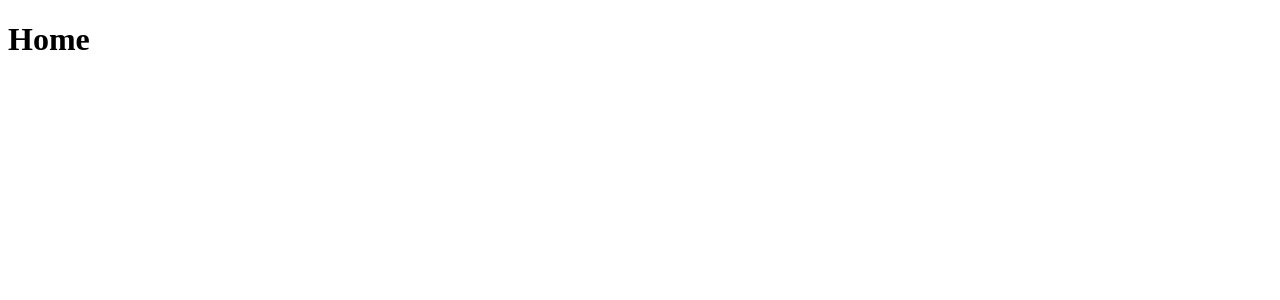
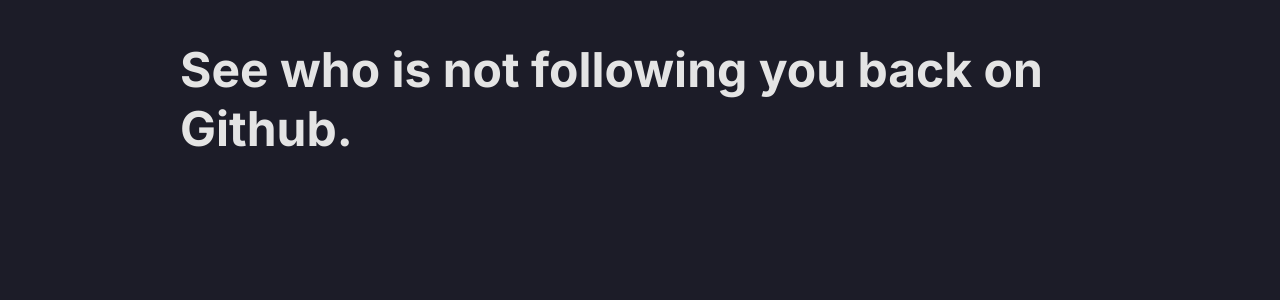
Before and after one commit to ayrtonbsouza/github-unfollowers, a React (Create React App) app: page / in a window 1280 px wide. Shown: the top 300 px of the page. Built offline with nearby package versions, Linux system fonts and the light colour scheme.

Commit message:
global styles development

```diff
--- a/public/index.html
+++ b/public/index.html
@@ -4,6 +4,7 @@
     <meta charset="utf-8" />
     <meta name="viewport" content="width=device-width, initial-scale=1" />
     <meta name="theme-color" content="#3A3A3A" />
+    <link href="https://fonts.googleapis.com/css2?family=Inter:wght@500;700&display=swap" rel="stylesheet">
     <title>Github Unfollowers</title>
   </head>
   <body>
--- a/src/App.tsx
+++ b/src/App.tsx
@@ -1,11 +1,15 @@
 import React from 'react';
 import { BrowserRouter } from 'react-router-dom';
+import GlobalStyle from './styles/global';
 import Routes from './routes';
 
 const App: React.FC = () => (
-  <BrowserRouter>
-    <Routes />
-  </BrowserRouter>
+  <>
+    <BrowserRouter>
+      <Routes />
+    </BrowserRouter>
+    <GlobalStyle />
+  </>
 );
 
 export default App;
--- a/src/pages/Home/index.tsx
+++ b/src/pages/Home/index.tsx
@@ -1,13 +1,9 @@
 import React from 'react';
 
-import { Container } from './styles';
+import { Title } from './styles';
 
 const Home: React.FC = () => {
-  return (
-    <Container>
-      <h1>Home</h1>
-    </Container>
-  );
+  return <Title>See who is not following you back on Github.</Title>;
 };
 
 export default Home;
--- a/src/pages/Home/styles.ts
+++ b/src/pages/Home/styles.ts
@@ -1,3 +1,6 @@
 import styled from 'styled-components';
 
-export const Container = styled.div``;
+export const Title = styled.h1`
+  font-size: 48px;
+  color: #e4e4e4;
+`;
--- /dev/null
+++ b/src/styles/global.ts
@@ -0,0 +1,29 @@
+import { createGlobalStyle } from 'styled-components';
+
+export default createGlobalStyle`
+  * {
+    margin: 0;
+    padding: 0;
+    outline: 0;
+    box-sizing: border-box;
+  }
+
+  body {
+    background-color: #1C1C28;
+    -webkit-font-smoothing: antialiased;
+  }
+
+  body, input, button {
+    font: 16px 'Inter', sans-serif;
+  }
+
+  #root {
+    max-width: 960px;
+    margin: 0 auto;
+    padding: 40px 20px;
+  }
+
+  button {
+    cursor: pointer;
+  }
+`;
```
